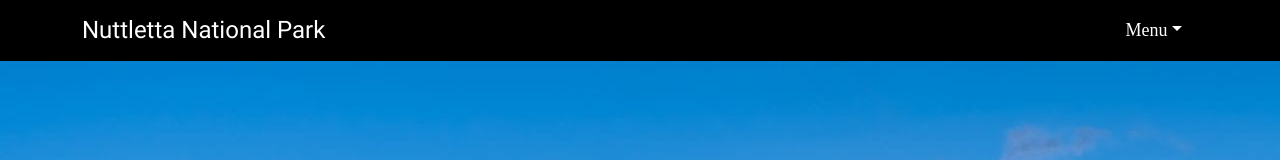
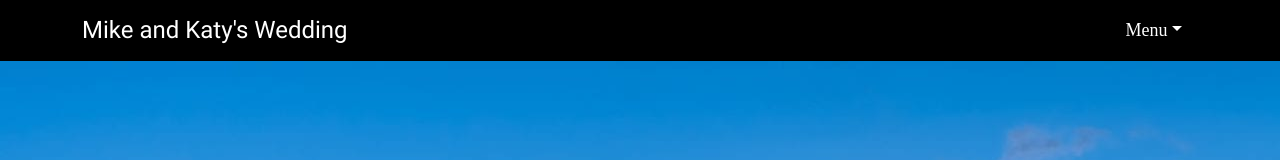
Before and after one commit to MikeColetta/nuttlettawedding, a React (Create React App) app: page / in a window 1280 px wide. Shown: the top 160 px of the page. Built offline with nearby package versions, Linux system fonts and the light colour scheme.

Commit message:
Changed top Navbar to say Mike and Katy's Wedding

```diff
--- a/src/components/UpperNavbar/index.js
+++ b/src/components/UpperNavbar/index.js
@@ -15,7 +15,7 @@ function UpperNavbar() {
                         height="60"
                         className="d-inline-block align-top navbarLogo"
                     />{' '} */}
-                    <h1 className="websiteName">Nuttletta National Park</h1>
+                    <h1 className="websiteName">Mike and Katy's Wedding</h1>
                 </Link>
 
                 <NavDropdown align="end" title="Menu" id="nav-dropdown" className='customDropdown'>
```
